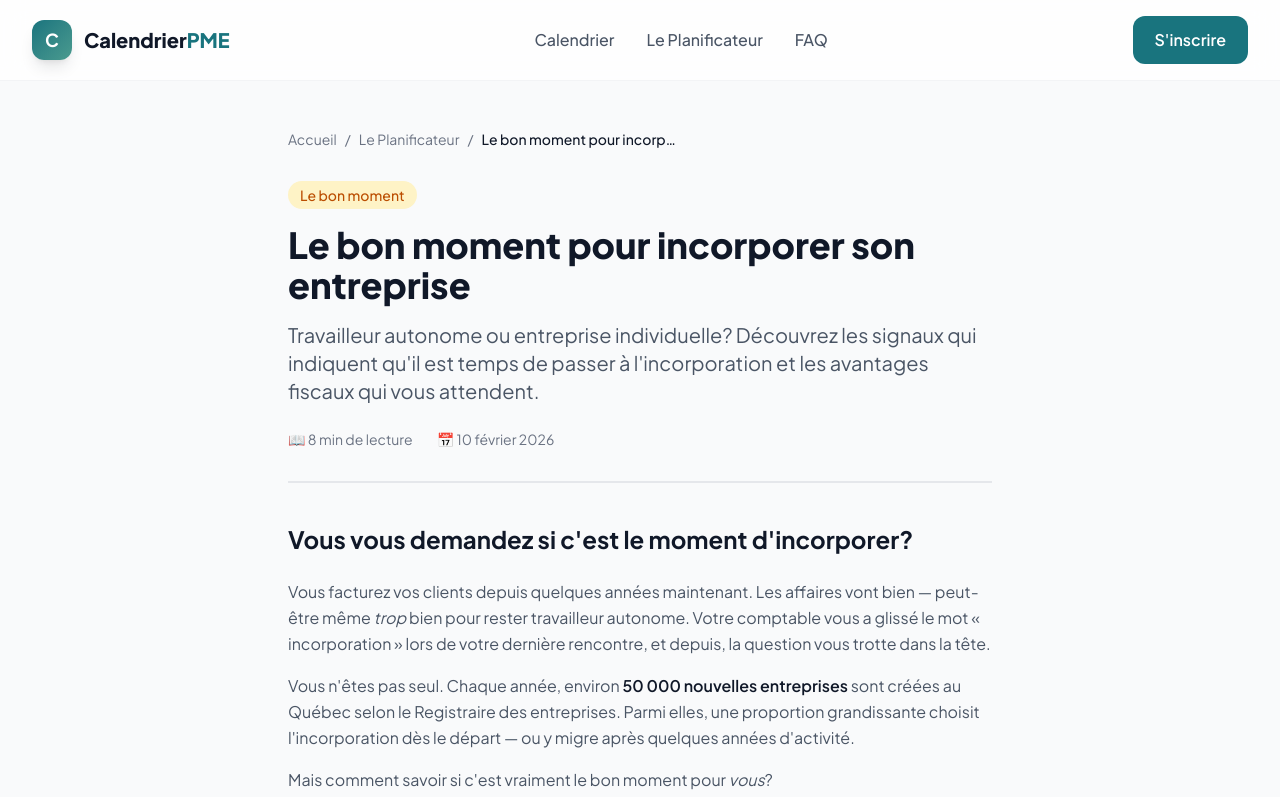
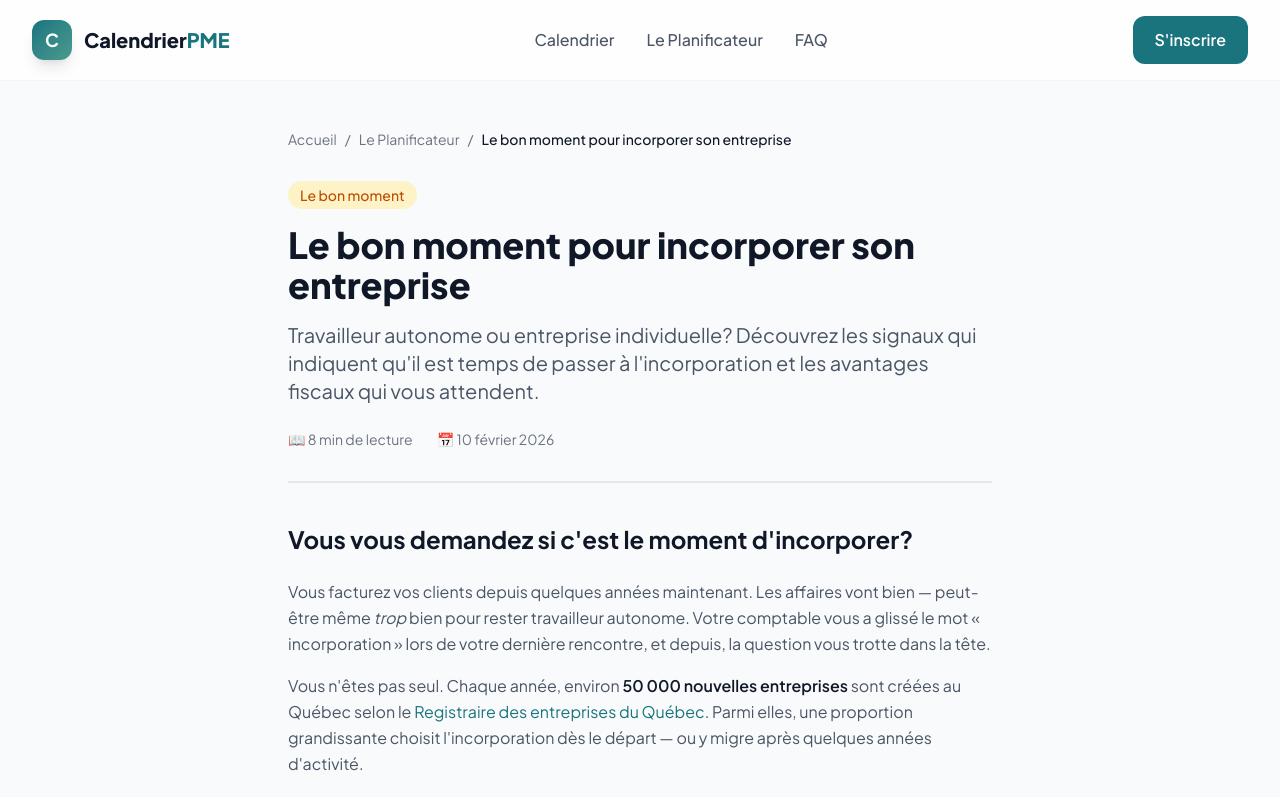
Before and after one commit to admin-rayv/calendrier-pme, a Next.js app: page /planificateur/le-bon-moment-pour-incorporer-son-entreprise in a window 1280 px wide. Shown: the top 797 px of the page. Built offline with nearby package versions, Linux system fonts and the light colour scheme.

Commit message:
fix: improve article rendering + SEO optimizations
- Fixed table rendering in articles
- Added Schema.org Article markup for each article
- Added semantic breadcrumbs with microdata
- Added external links to official sources (BDC, FCEI, Statistique Canada, CNESST, Revenu Québec, ARC, CPA, etc.)

```diff
--- a/src/app/planificateur/[slug]/page.tsx
+++ b/src/app/planificateur/[slug]/page.tsx
@@ -43,49 +43,217 @@ export async function generateStaticParams() {
   }));
 }
 
-// Simple markdown-like parser for content
+// Parse markdown tables
+function parseTable(tableLines: string[]): string {
+  if (tableLines.length < 2) return '';
+
+  const rows: string[][] = [];
+  let hasHeader = false;
+
+  for (const line of tableLines) {
+    const trimmed = line.trim();
+    if (!trimmed.startsWith('|')) continue;
+
+    // Check if it's a separator line
+    if (trimmed.match(/^\|[\s\-:|]+\|$/)) {
+      hasHeader = true;
+      continue;
+    }
+
+    const cells = trimmed
+      .split('|')
+      .slice(1, -1) // Remove empty first and last from split
+      .map(c => c.trim());
+
+    if (cells.length > 0) {
+      rows.push(cells);
+    }
+  }
+
+  if (rows.length === 0) return '';
+
+  let html = '<div class="overflow-x-auto my-6"><table class="w-full border-collapse rounded-xl overflow-hidden border-2 border-gray-200">';
+
+  rows.forEach((row, index) => {
+    const isHeaderRow = hasHeader && index === 0;
+    const cellTag = isHeaderRow ? 'th' : 'td';
+    const cellClass = isHeaderRow
+      ? 'px-4 py-3 text-left font-semibold text-gray-900 bg-[#D1E8E2]/50'
+      : 'px-4 py-3 text-gray-600 border-t border-gray-200';
+
+    html += '<tr>';
+    row.forEach(cell => {
+      html += `<${cellTag} class="${cellClass}">${cell}</${cellTag}>`;
+    });
+    html += '</tr>';
+  });
+
+  html += '</table></div>';
+  return html;
+}
+
+// Improved markdown parser
 function parseContent(content: string): string {
-  return content
+  const lines = content.split('\n');
+  const result: string[] = [];
+  let i = 0;
+  let inList = false;
+  let listItems: string[] = [];
+
+  const flushList = () => {
+    if (listItems.length > 0) {
+      const isOrdered = listItems[0].startsWith('<li class="ordered');
+      const tag = isOrdered ? 'ol' : 'ul';
+      result.push(`<${tag} class="my-4 space-y-2">${listItems.join('')}</${tag}>`);
+      listItems = [];
+      inList = false;
+    }
+  };
+
+  while (i < lines.length) {
+    const line = lines[i];
+    const trimmed = line.trim();
+
+    // Empty line
+    if (!trimmed) {
+      flushList();
+      i++;
+      continue;
+    }
+
+    // Table detection
+    if (trimmed.startsWith('|')) {
+      flushList();
+      const tableLines: string[] = [];
+      while (i < lines.length && lines[i].trim().startsWith('|')) {
+        tableLines.push(lines[i]);
+        i++;
+      }
+      result.push(parseTable(tableLines));
+      continue;
+    }
+
     // Headers
-    .replace(/^### (.*$)/gim, '<h3 class="text-xl font-bold text-gray-900 mt-8 mb-4">$1</h3>')
-    .replace(/^## (.*$)/gim, '<h2 class="text-2xl font-bold text-gray-900 mt-10 mb-6">$1</h2>')
+    if (trimmed.startsWith('### ')) {
+      flushList();
+      result.push(`<h3 class="text-xl font-bold text-gray-900 mt-8 mb-4">${trimmed.slice(4)}</h3>`);
+      i++;
+      continue;
+    }
+
+    if (trimmed.startsWith('## ')) {
+      flushList();
+      result.push(`<h2 class="text-2xl font-bold text-gray-900 mt-10 mb-6">${trimmed.slice(3)}</h2>`);
+      i++;
+      continue;
+    }
+
+    // Horizontal rule
+    if (trimmed === '---') {
+      flushList();
+      result.push('<hr class="my-8 border-t-2 border-gray-200" />');
+      i++;
+      continue;
+    }
+
+    // Checkbox list items
+    if (trimmed.startsWith('- [ ] ')) {
+      inList = true;
+      const text = formatInlineMarkdown(trimmed.slice(6));
+      listItems.push(`<li class="flex items-start gap-3 text-gray-600"><span class="w-5 h-5 mt-0.5 border-2 border-gray-300 rounded flex-shrink-0"></span><span>${text}</span></li>`);
+      i++;
+      continue;
+    }
+
+    if (trimmed.startsWith('- [x] ')) {
+      inList = true;
+      const text = formatInlineMarkdown(trimmed.slice(6));
+      listItems.push(`<li class="flex items-start gap-3 text-gray-600"><span class="w-5 h-5 mt-0.5 bg-[#19747E] rounded flex-shrink-0 flex items-center justify-center text-white text-xs">✓</span><span>${text}</span></li>`);
+      i++;
+      continue;
+    }
+
+    // Unordered list items
+    if (trimmed.startsWith('- ')) {
+      inList = true;
+      const text = formatInlineMarkdown(trimmed.slice(2));
+      listItems.push(`<li class="ml-6 list-disc text-gray-600">${text}</li>`);
+      i++;
+      continue;
+    }
+
+    // Ordered list items
+    const orderedMatch = trimmed.match(/^(\d+)\. (.*)$/);
+    if (orderedMatch) {
+      inList = true;
+      const text = formatInlineMarkdown(orderedMatch[2]);
+      listItems.push(`<li class="ordered ml-6 list-decimal text-gray-600">${text}</li>`);
+      i++;
+      continue;
+    }
+
+    // Regular paragraph
+    flushList();
+
+    // Collect paragraph lines
+    const paraLines: string[] = [];
+    while (i < lines.length && lines[i].trim() &&
+           !lines[i].trim().startsWith('#') &&
+           !lines[i].trim().startsWith('|') &&
+           !lines[i].trim().startsWith('- ') &&
+           !lines[i].trim().match(/^\d+\. /) &&
+           lines[i].trim() !== '---') {
+      paraLines.push(lines[i].trim());
+      i++;
+    }
+
+    if (paraLines.length > 0) {
+      const text = formatInlineMarkdown(paraLines.join(' '));
+      result.push(`<p class="text-gray-600 leading-relaxed mb-4">${text}</p>`);
+    }
+  }
+
+  flushList();
+  return result.join('\n');
+}
+
+// Format inline markdown (bold, italic, links)
+function formatInlineMarkdown(text: string): string {
+  return text
     // Bold
     .replace(/\*\*(.*?)\*\*/g, '<strong class="font-semibold text-gray-900">$1</strong>')
     // Italic
-    .replace(/\*(.*?)\*/g, '<em>$1</em>')
+    .replace(/\*([^*]+)\*/g, '<em>$1</em>')
     // Links
-    .replace(/\[([^\]]+)\]\(([^)]+)\)/g, '<a href="$2" class="text-[#19747E] hover:underline" target="_blank" rel="noopener noreferrer">$1</a>')
-    // Horizontal rule
-    .replace(/^---$/gim, '<hr class="my-8 border-t-2 border-gray-200" />')
-    // Unordered lists
-    .replace(/^- (.*)$/gim, '<li class="ml-6 list-disc text-gray-600">$1</li>')
-    // Checkboxes
-    .replace(/^- \[ \] (.*)$/gim, '<li class="ml-6 flex items-center gap-2"><span class="w-4 h-4 border-2 border-gray-300 rounded"></span><span class="text-gray-600">$1</span></li>')
-    .replace(/^- \[x\] (.*)$/gim, '<li class="ml-6 flex items-center gap-2"><span class="w-4 h-4 bg-[#19747E] rounded flex items-center justify-center text-white text-xs">✓</span><span class="text-gray-600">$1</span></li>')
-    // Ordered lists
-    .replace(/^\d+\. (.*)$/gim, '<li class="ml-6 list-decimal text-gray-600">$1</li>')
-    // Tables - simplified handling
-    .replace(/\| (.*) \|/g, (match) => {
-      const cells = match.split('|').filter(c => c.trim());
-      if (cells.some(c => c.includes('---'))) return '';
-      const isHeader = !cells.some(c => c.includes('$') || c.includes('%'));
-      const cellTag = isHeader ? 'th' : 'td';
-      const cellClass = isHeader
-        ? 'px-4 py-2 text-left font-semibold text-gray-900 bg-gray-50'
-        : 'px-4 py-2 text-gray-600 border-t border-gray-200';
-      return `<tr>${cells.map(c => `<${cellTag} class="${cellClass}">${c.trim()}</${cellTag}>`).join('')}</tr>`;
-    })
-    // Paragraphs
-    .split('\n\n')
-    .map(para => {
-      const trimmed = para.trim();
-      if (!trimmed) return '';
-      if (trimmed.startsWith('<h') || trimmed.startsWith('<li') || trimmed.startsWith('<hr') || trimmed.startsWith('<tr')) {
-        return trimmed;
-      }
-      return `<p class="text-gray-600 leading-relaxed mb-4">${trimmed.replace(/\n/g, '<br />')}</p>`;
-    })
-    .join('\n');
+    .replace(/\[([^\]]+)\]\(([^)]+)\)/g, '<a href="$2" class="text-[#19747E] hover:underline" target="_blank" rel="noopener noreferrer">$1</a>');
+}
+
+// Schema.org Article markup
+function getArticleSchema(article: { title: string; description: string; date: string; slug: string; readTime: number }) {
+  return {
+    '@context': 'https://schema.org',
+    '@type': 'Article',
+    headline: article.title,
+    description: article.description,
+    datePublished: article.date,
+    dateModified: article.date,
+    author: {
+      '@type': 'Organization',
+      name: 'Calendrier PME Québec',
+      url: 'https://calendrierpme.ca',
+    },
+    publisher: {
+      '@type': 'Organization',
+      name: 'Calendrier PME Québec',
+      url: 'https://calendrierpme.ca',
+    },
+    mainEntityOfPage: {
+      '@type': 'WebPage',
+      '@id': `https://calendrierpme.ca/planificateur/${article.slug}`,
+    },
+    wordCount: article.readTime * 200, // Estimate
+    inLanguage: 'fr-CA',
+  };
 }
 
 export default async function ArticlePage({ params }: PageProps) {
@@ -103,20 +271,36 @@ export default async function ArticlePage({ params }: PageProps) {
   };
 
   const colors = categoryColors[article.category];
+  const articleSchema = getArticleSchema(article);
 
   return (
     <div className="min-h-screen bg-gray-50">
+      {/* Schema.org Article markup */}
+      <script
+        type="application/ld+json"
+        dangerouslySetInnerHTML={{ __html: JSON.stringify(articleSchema) }}
+      />
+
       <Header />
 
       <article className="max-w-3xl mx-auto px-4 sm:px-6 lg:px-8 py-12">
         {/* Breadcrumb */}
-        <nav className="mb-8">
-          <ol className="flex items-center gap-2 text-sm text-gray-500">
-            <li><Link href="/" className="hover:text-[#19747E]">Accueil</Link></li>
+        <nav className="mb-8" aria-label="Breadcrumb">
+          <ol className="flex items-center gap-2 text-sm text-gray-500" itemScope itemType="https://schema.org/BreadcrumbList">
+            <li itemProp="itemListElement" itemScope itemType="https://schema.org/ListItem">
+              <Link href="/" className="hover:text-[#19747E]" itemProp="item"><span itemProp="name">Accueil</span></Link>
+              <meta itemProp="position" content="1" />
+            </li>
             <li>/</li>
-            <li><Link href="/planificateur" className="hover:text-[#19747E]">Le Planificateur</Link></li>
+            <li itemProp="itemListElement" itemScope itemType="https://schema.org/ListItem">
+              <Link href="/planificateur" className="hover:text-[#19747E]" itemProp="item"><span itemProp="name">Le Planificateur</span></Link>
+              <meta itemProp="position" content="2" />
+            </li>
             <li>/</li>
-            <li className="text-gray-900 font-medium truncate max-w-[200px]">{article.title}</li>
+            <li itemProp="itemListElement" itemScope itemType="https://schema.org/ListItem">
+              <span className="text-gray-900 font-medium truncate max-w-[200px]" itemProp="name">{article.title}</span>
+              <meta itemProp="position" content="3" />
+            </li>
           </ol>
         </nav>
 
@@ -133,22 +317,24 @@ export default async function ArticlePage({ params }: PageProps) {
           </p>
           <div className="flex items-center gap-6 text-sm text-gray-500 pb-8 border-b-2 border-gray-200">
             <span>📖 {article.readTime} min de lecture</span>
-            <span>📅 {new Date(article.date).toLocaleDateString('fr-CA', { year: 'numeric', month: 'long', day: 'numeric' })}</span>
+            <time dateTime={article.date}>
+              📅 {new Date(article.date).toLocaleDateString('fr-CA', { year: 'numeric', month: 'long', day: 'numeric' })}
+            </time>
           </div>
         </header>
 
         {/* Content */}
         <div
-          className="prose prose-lg max-w-none"
+          className="article-content"
           dangerouslySetInnerHTML={{ __html: parseContent(article.content) }}
         />
 
         {/* CTA Newsletter */}
         <div className="mt-12 pt-8 border-t-2 border-gray-200">
           <div className="bg-gradient-to-br from-[#D1E8E2] to-[#A9D6E5] rounded-3xl p-8 text-center">
-            <h3 className="text-2xl font-bold text-gray-900 mb-3">
+            <h2 className="text-2xl font-bold text-gray-900 mb-3">
               📬 Recevez nos prochains articles
-            </h3>
+            </h2>
             <p className="text-gray-600 mb-6 max-w-md mx-auto">
               Guides pratiques, rappels d&apos;échéances et conseils pour entrepreneurs. Directement dans votre boîte courriel.
             </p>
@@ -158,7 +344,7 @@ export default async function ArticlePage({ params }: PageProps) {
 
         {/* Related Articles */}
         <div className="mt-12">
-          <h3 className="text-xl font-bold text-gray-900 mb-6">Continuez votre lecture</h3>
+          <h2 className="text-xl font-bold text-gray-900 mb-6">Continuez votre lecture</h2>
           <div className="grid sm:grid-cols-2 gap-4">
             {getAllArticles()
               .filter(a => a.slug !== article.slug)
@@ -172,9 +358,9 @@ export default async function ArticlePage({ params }: PageProps) {
                   <span className={`inline-block px-2 py-0.5 rounded-full text-xs font-medium ${categoryColors[related.category].bg} ${categoryColors[related.category].text} mb-3`}>
                     {related.categoryLabel}
                   </span>
-                  <h4 className="font-bold text-gray-900 group-hover:text-[#19747E] transition-colors line-clamp-2">
+                  <h3 className="font-bold text-gray-900 group-hover:text-[#19747E] transition-colors line-clamp-2">
                     {related.title}
-                  </h4>
+                  </h3>
                 </Link>
               ))}
           </div>
```
Also changed, not shown: src/data/articles.ts (+10 -10 lines).
